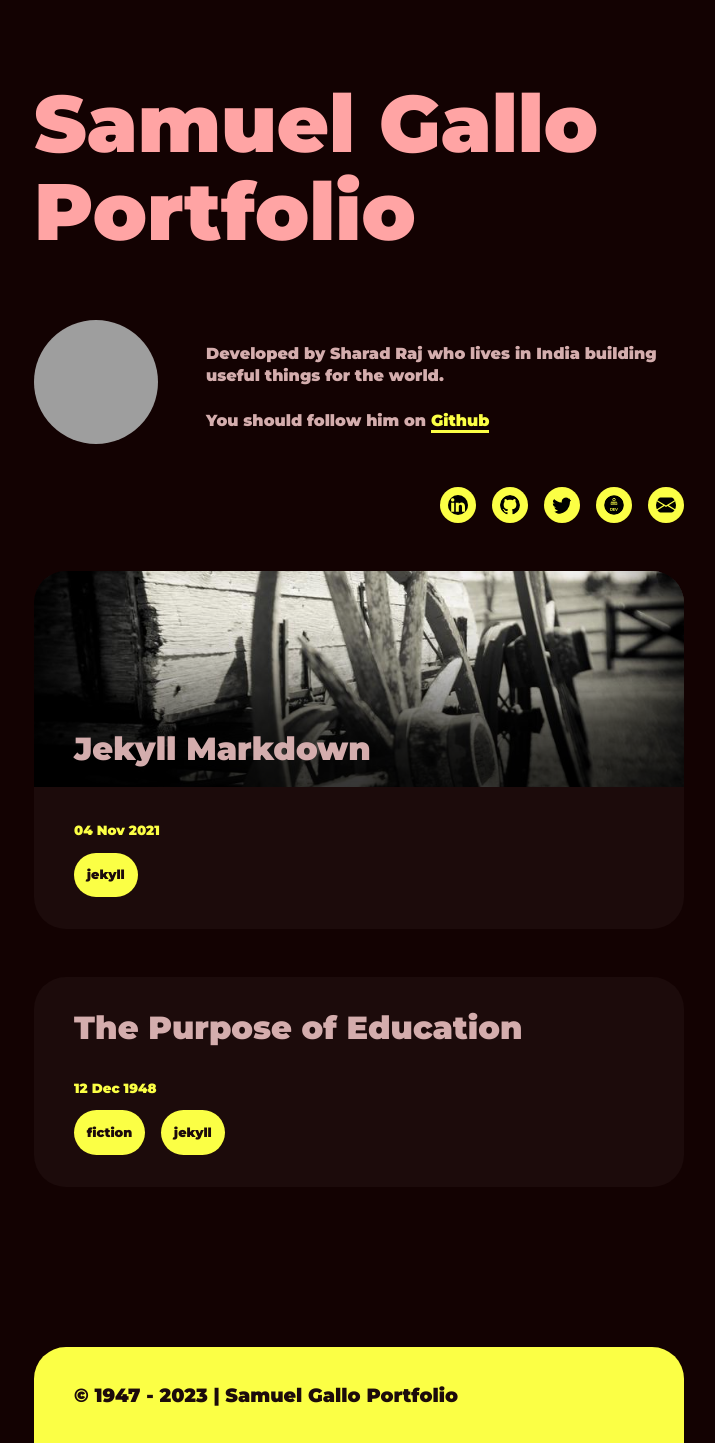
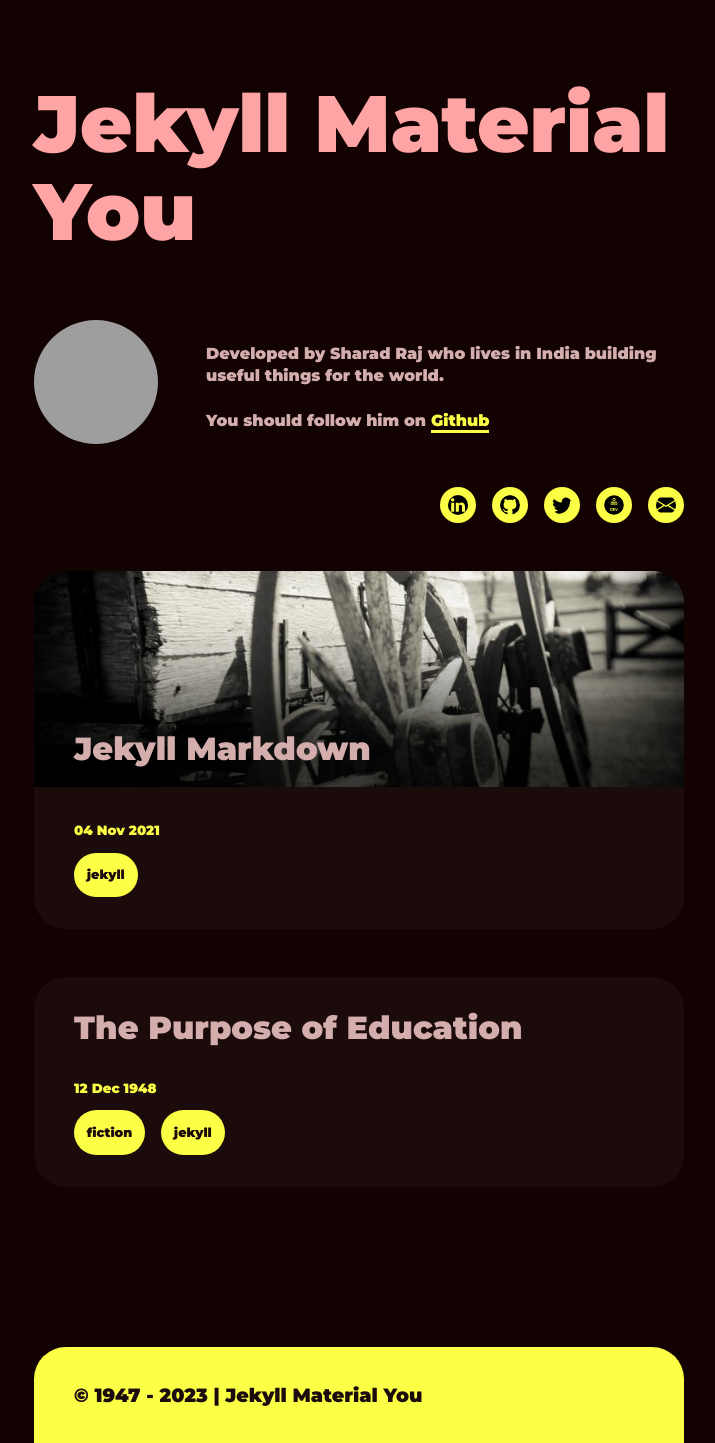
Before and after one commit to GalloSamuel/portfolio, a Jekyll site: the page built from jekyll-theme-material-you-main/index.md, in a window 1280 px wide. Shown: the whole page, without its empty margins (281-996 px from the left). Built offline with Jekyll 4.4.1, drawn with Linux system fonts in a browser that asks for light colours; grey boxes are pictures that could not be loaded.

Commit message:
Revert "Update _config.yml"
This reverts commit 59c7f3d13fe84e71f3ecdb56b26d73da16f2ea8d.

```diff
--- a/jekyll-theme-material-you-main/_config.yml
+++ b/jekyll-theme-material-you-main/_config.yml
@@ -1,4 +1,4 @@
-title: Samuel Gallo Portfolio
+title: Jekyll Material You
 markdown: kramdown
 # url: ""
 # baseurl: "/jekyll-theme-material-you"
```
